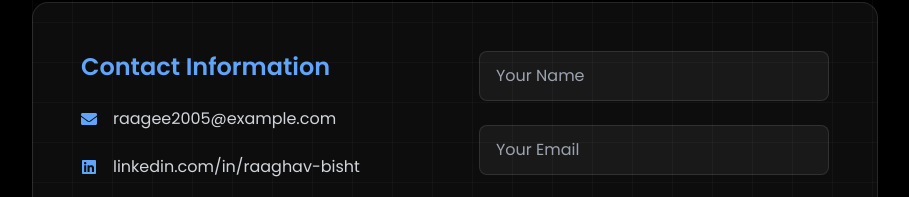
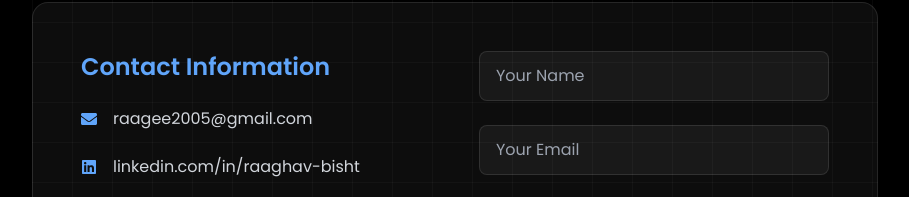
Before and after one commit to Ignite01rb/pfolio, a React (Vite) app: page / in a window 1280 px wide. Shown: the part 9311-9508 px from the top of the page, without its empty margins (185-1094 px from the left). Built offline with nearby package versions, Linux system fonts and the light colour scheme.

Commit message:
updated contact

```diff
--- a/src/components/Contact.jsx
+++ b/src/components/Contact.jsx
@@ -84,7 +84,7 @@ shadow-xl"
 
               <div className="flex items-center gap-4 text-gray-300">
                 <FaEnvelope className="text-blue-400" />
-                <span>raagee2005@example.com</span>
+                <span>raagee2005@gmail.com</span>
               </div>
 
               <div className="flex items-center gap-4 text-gray-300">
--- a/src/components/SectionReveal.jsx
+++ b/src/components/SectionReveal.jsx
@@ -19,7 +19,7 @@ export default function SectionReveal({ children }) {
         duration: 0.9,
         ease: [0.22, 1, 0.36, 1], // cinematic easing
       }}
-      viewport={{ once: true, amount: 0.2 }}
+      viewport={{ once: true, amount: 0.15 }}
     >
       {children}
     </motion.div>
```
